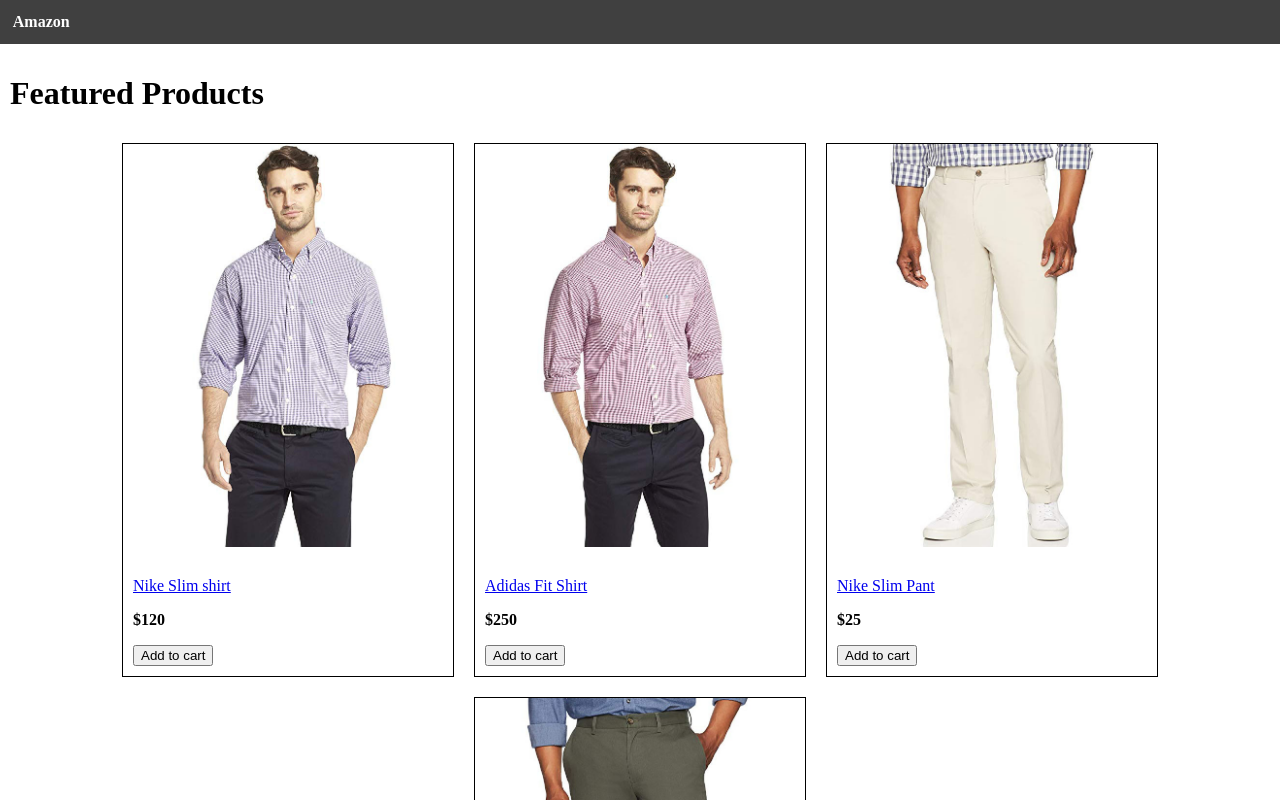
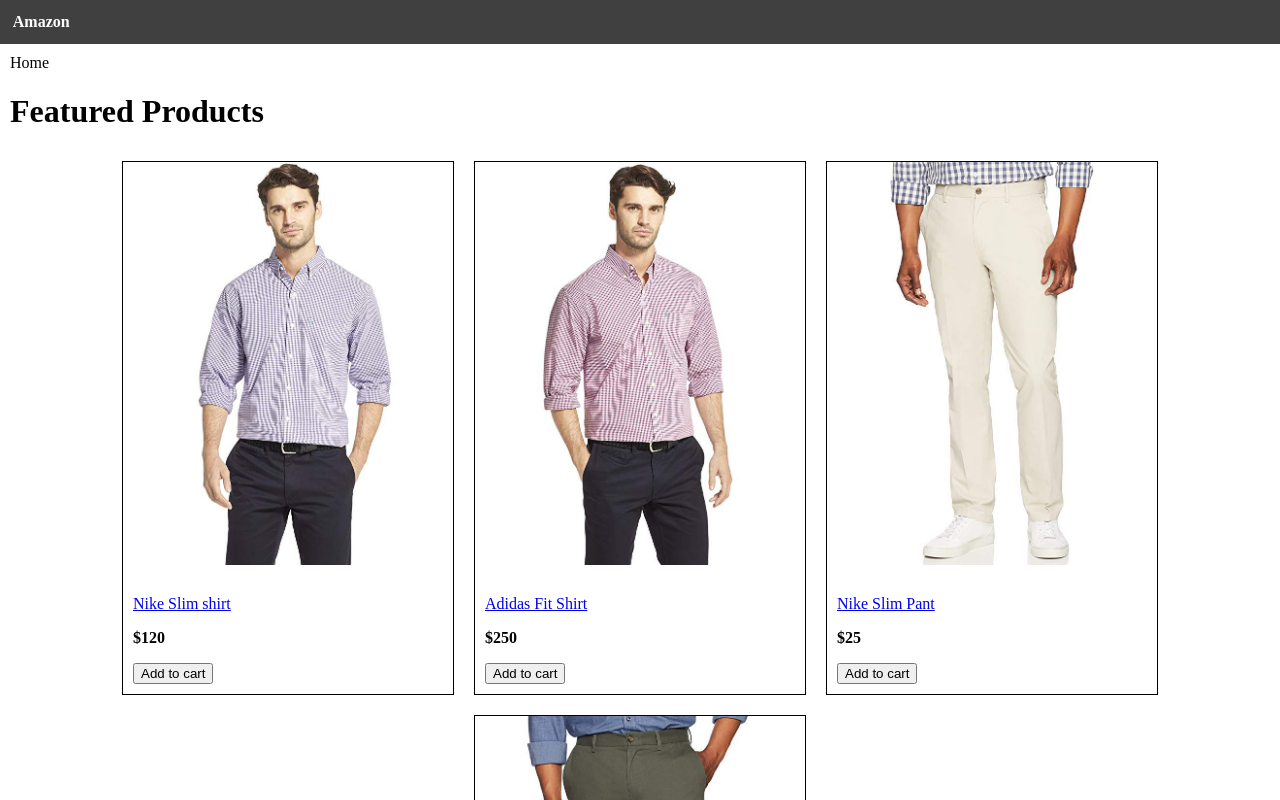
Before and after one commit to vijayagopalan/Ecomerse, a React (Create React App) app in the folder frontend/: page / in a window 1280 px wide. Shown: the top 800 px of the page. Built offline with nearby package versions, Linux system fonts and the light colour scheme.

Commit message:
Adding Route Package

```diff
--- a/frontend/package.json
+++ b/frontend/package.json
@@ -8,6 +8,7 @@
     "@testing-library/user-event": "^13.5.0",
     "react": "^18.2.0",
     "react-dom": "^18.2.0",
+    "react-router-dom": "^6.5.0",
     "react-scripts": "5.0.1",
     "web-vitals": "^2.1.4"
   },
--- a/frontend/src/App.js
+++ b/frontend/src/App.js
@@ -1,14 +1,21 @@
 import React from 'react';
+import {BrowserRouter, Routes, Route} from 'react-router-dom'
 import './App.css';
+import Home from './Home';
 import data from './data';
+
 
 function App() {
   return (
+    <BrowserRouter>
     <div>
       <header >
         <a href='/'>Amazon</a>
       </header>
       <main>
+        <Routes>
+          <Route path='/' excat element={<Home/>}/>
+        </Routes>
         <h1>Featured Products</h1>
         <div className="products">
           {
@@ -30,6 +37,7 @@
         </div>
       </main>
     </div>
+    </BrowserRouter>
   );
 }
 
--- /dev/null
+++ b/frontend/src/Home.js
@@ -0,0 +1,11 @@
+import React from 'react';
+
+const Home = () => {
+    return (
+        <div>
+            Home
+        </div>
+    );
+};
+
+export default Home;
```
Also changed, not shown: 1 other file (tests, documents, lock files or other folders).
